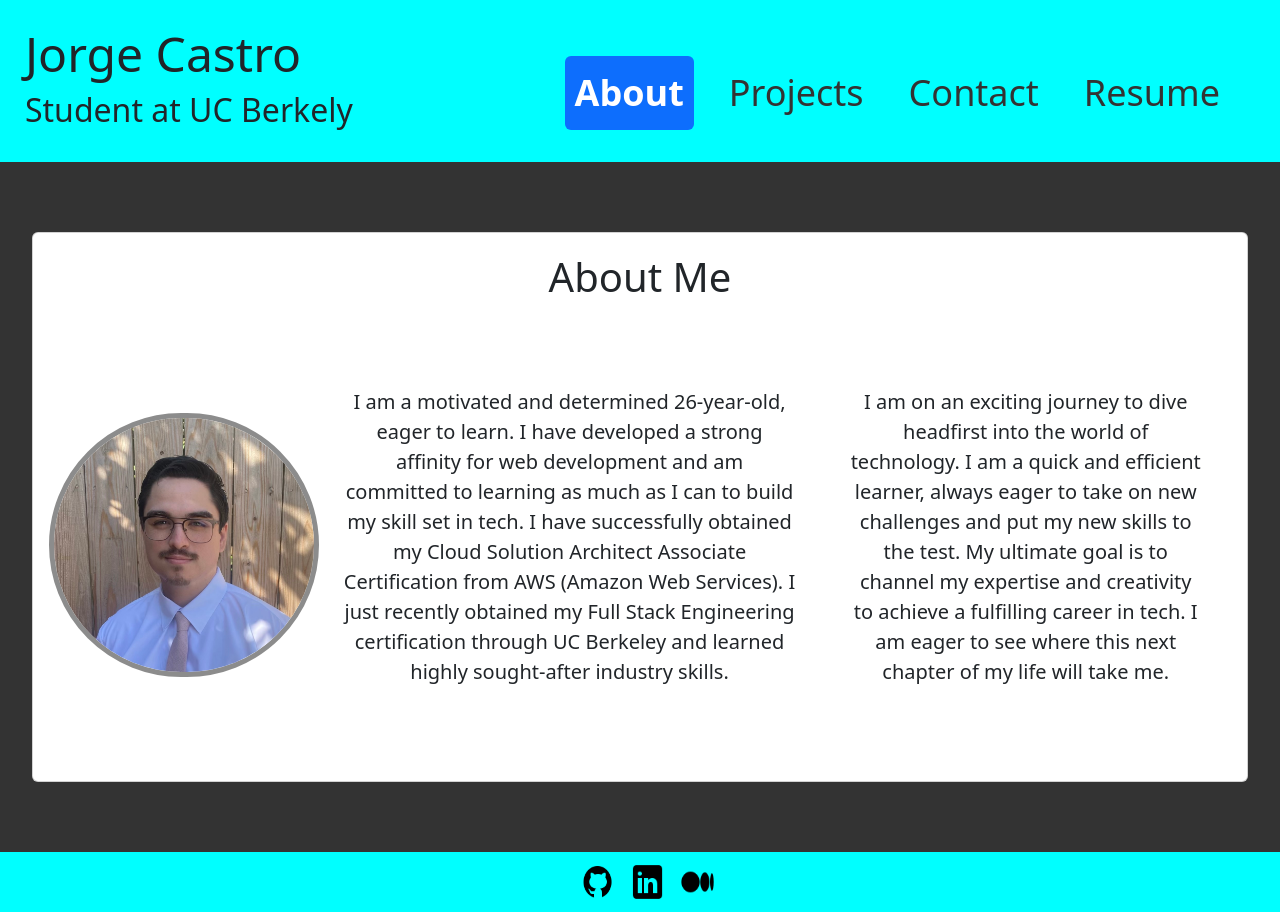
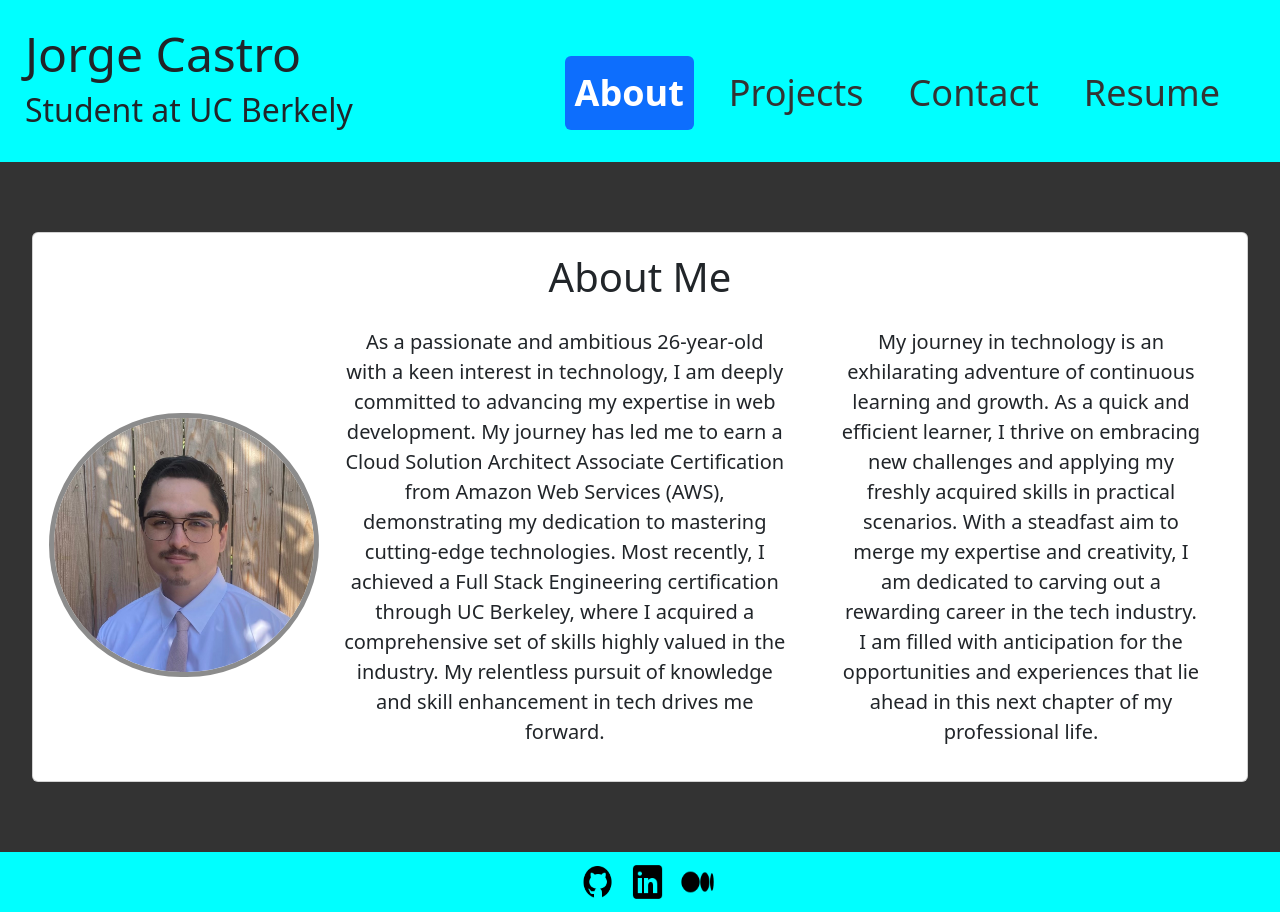
Before and after one commit to Jacastro619/react-portfolio, a React (Vite) app: page / in a window 1280 px wide. Built offline with nearby package versions, Linux system fonts and the light colour scheme.

Commit message:
Updated about me section and fixed alt descriptions for images

```diff
--- a/src/pages/About.jsx
+++ b/src/pages/About.jsx
@@ -5,22 +5,26 @@ export default function About() {
       <div className="card-body custom-card-body">
         <img className="profile-pic" src="./images/portfolio pic.jpg" />
         <p>
-          I am a motivated and determined 26-year-old, eager to learn. I have
-          developed a strong affinity for web development and am committed to
-          learning as much as I can to build my skill set in tech. I have
-          successfully obtained my Cloud Solution Architect Associate
-          Certification from AWS (Amazon Web Services). I just recently obtained
-          my Full Stack Engineering certification through UC Berkeley and
-          learned highly sought-after industry skills.
+          As a passionate and ambitious 26-year-old with a keen interest in
+          technology, I am deeply committed to advancing my expertise in web
+          development. My journey has led me to earn a Cloud Solution Architect
+          Associate Certification from Amazon Web Services (AWS), demonstrating
+          my dedication to mastering cutting-edge technologies. Most recently, I
+          achieved a Full Stack Engineering certification through UC Berkeley,
+          where I acquired a comprehensive set of skills highly valued in the
+          industry. My relentless pursuit of knowledge and skill enhancement in
+          tech drives me forward.
         </p>
 
         <p>
-          I am on an exciting journey to dive headfirst into the world of
-          technology. I am a quick and efficient learner, always eager to take
-          on new challenges and put my new skills to the test. My ultimate goal
-          is to channel my expertise and creativity to achieve a fulfilling
-          career in tech. I am eager to see where this next chapter of my life
-          will take me.
+          My journey in technology is an exhilarating adventure of continuous
+          learning and growth. As a quick and efficient learner, I thrive on
+          embracing new challenges and applying my freshly acquired skills in
+          practical scenarios. With a steadfast aim to merge my expertise and
+          creativity, I am dedicated to carving out a rewarding career in the
+          tech industry. I am filled with anticipation for the opportunities and
+          experiences that lie ahead in this next chapter of my professional
+          life.
         </p>
       </div>
     </div>
--- a/src/pages/Projects.jsx
+++ b/src/pages/Projects.jsx
@@ -13,7 +13,7 @@ export default function Projects() {
             <img
               src={`./images/${project.imageName}`}
               className="card-img-top h-50 p-1"
-              alt="screenshot of the work remote applications homepage"
+              alt={`${project.alt}`}
             />
             <div className="card-body cus-procard-body">
               <h5 className="card-title">{project.title}</h5>
```
